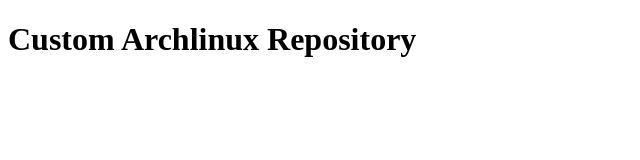
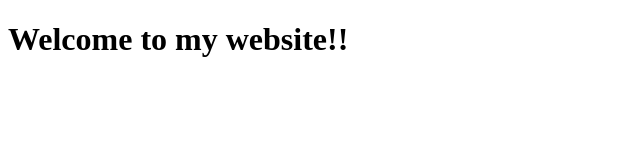
Before and after one commit to Shero23001/ArchRepo, a plain HTML site: page website/index.html in a window 1280 px wide. Shown: the whole page, without its empty margins (0-640 px from the left). Drawn offline with Linux system fonts and the light colour scheme.

Commit message:
Update index.html

```diff
--- a/website/index.html
+++ b/website/index.html
@@ -3,9 +3,9 @@
 <head>
     <meta charset="UTF-8">
     <meta name="viewport" content="width=device-width, initial-scale=1.0">
-    <title> Arch Repo </title>
+    <title> cool website </title>
 </head>
 <body>
-    <h1>           Custom Archlinux Repository</h1>
+    <h1>           Welcome to my website!!</h1>
 </body>
 </html>
```
